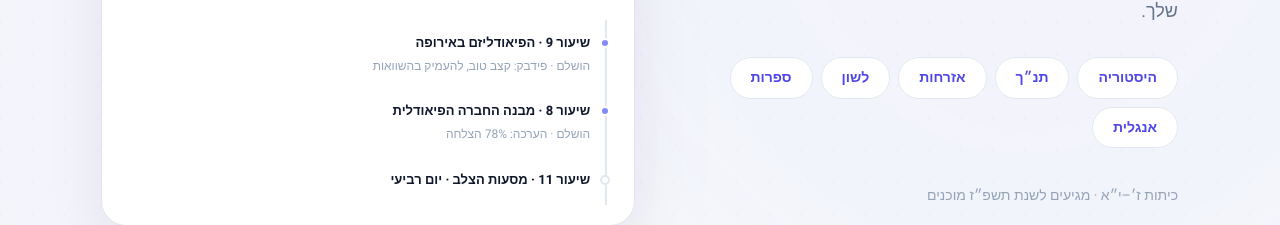
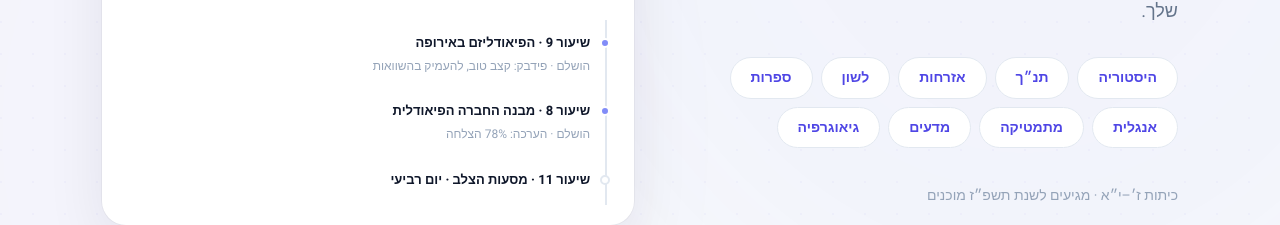
Before and after one commit to golanliron/class-os, a plain HTML site: page index.html in a window 1280 px wide. Shown: the part 459-684 px from the top of the page. Drawn offline with nearby package versions, Linux system fonts and the light colour scheme.

Commit message:
הוספת מקצועות: מתמטיקה, מדעים, גיאוגרפיה — שורה מלאה
Co-Authored-By: Claude Opus 4.6 <noreply@anthropic.com>

```diff
--- a/index.html
+++ b/index.html
@@ -1061,6 +1061,9 @@
           <span class="hero-tag">לשון</span>
           <span class="hero-tag">ספרות</span>
           <span class="hero-tag">אנגלית</span>
+          <span class="hero-tag">מתמטיקה</span>
+          <span class="hero-tag">מדעים</span>
+          <span class="hero-tag">גיאוגרפיה</span>
         </div>
         <div class="hero-meta">כיתות ז׳–י״א &middot; מגיעים לשנת תשפ״ז מוכנים</div>
         <div class="hero-buttons">
```
